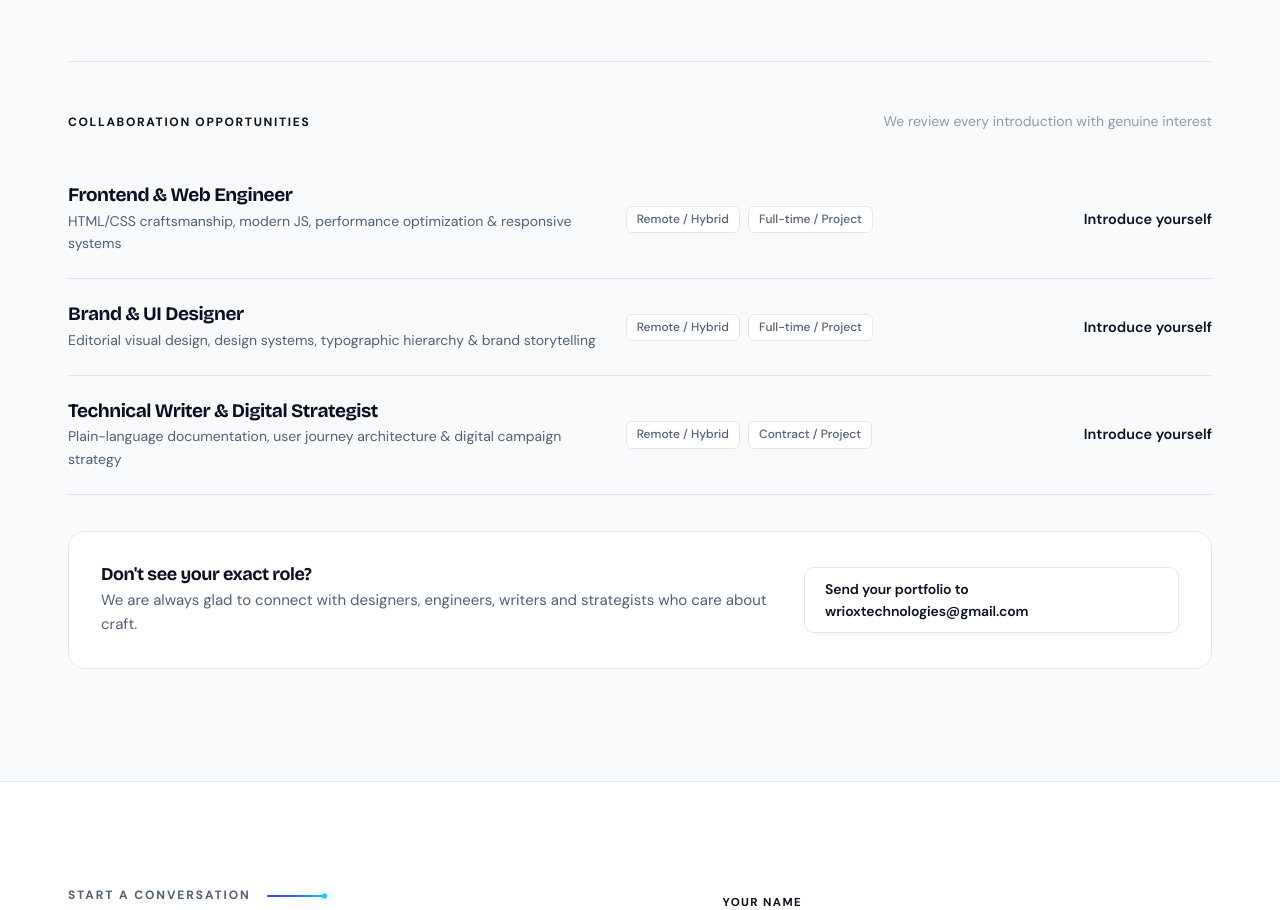
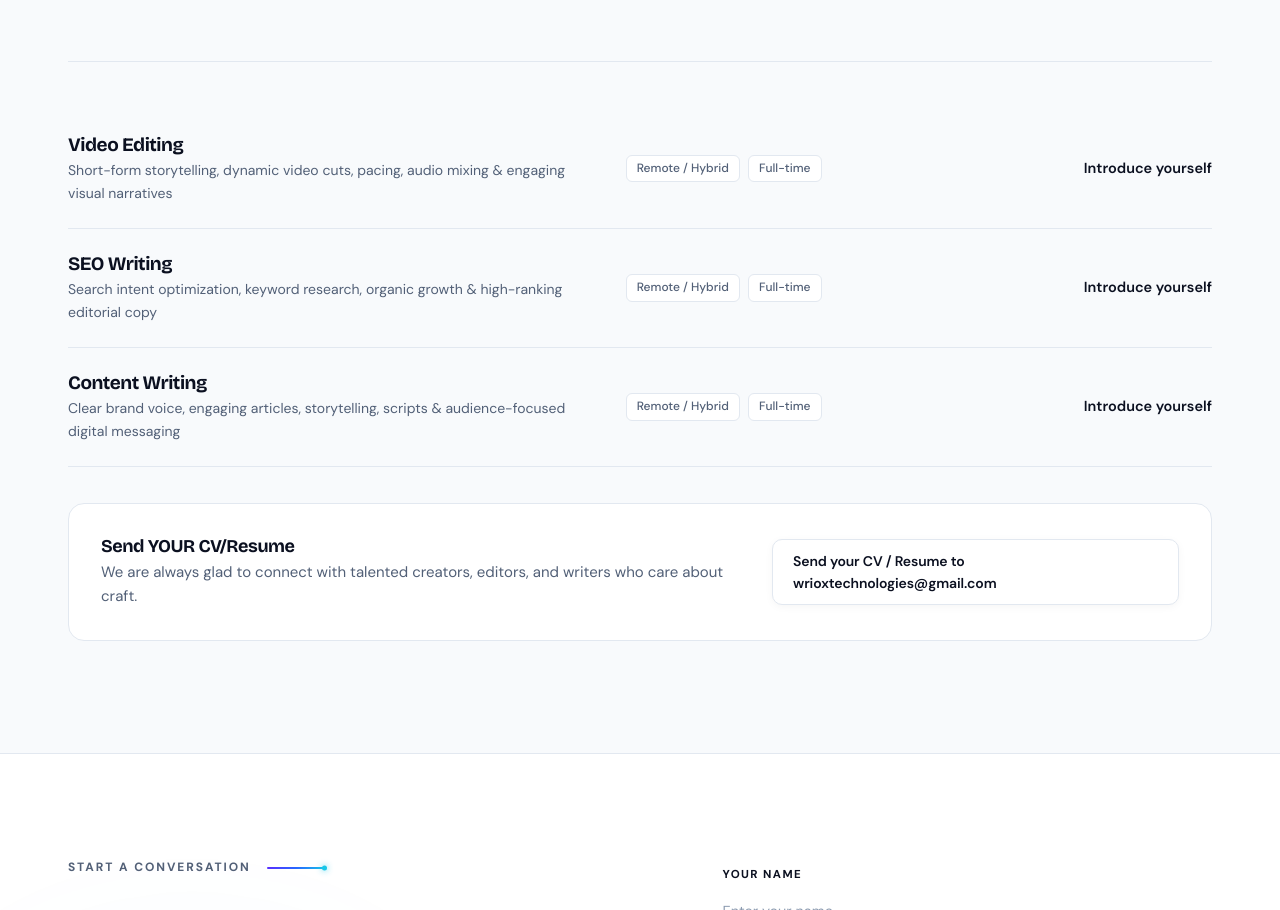
Before and after one commit to Naveen-2005205/wriox-website-, a website: page index.html in a window 1280 px wide. Shown: the part 5113-6023 px from the top of the page. Drawn offline with nearby package versions, Linux system fonts and the light colour scheme.

Commit message:
Update career openings to Video Editing, SEO Writing, Content Writing and update CV CTA

```diff
--- a/index.html
+++ b/index.html
@@ -480,50 +480,45 @@
 
         <!-- Open Inquiries List -->
         <div class="career-openings-block">
-          <div class="block-heading-row">
-            <span class="block-eyebrow">COLLABORATION OPPORTUNITIES</span>
-            <span class="block-caption">We review every introduction with genuine interest</span>
-          </div>
-
           <div class="roles-list">
             <div class="role-row">
               <div class="role-primary">
-                <h4 class="role-title">Frontend & Web Engineer</h4>
-                <span class="role-desc">HTML/CSS craftsmanship, modern JS, performance optimization & responsive systems</span>
+                <h4 class="role-title">Video Editing</h4>
+                <span class="role-desc">Short-form storytelling, dynamic video cuts, pacing, audio mixing &amp; engaging visual narratives</span>
               </div>
               <div class="role-meta">
                 <span class="meta-tag">Remote / Hybrid</span>
-                <span class="meta-tag">Full-time / Project</span>
+                <span class="meta-tag">Full-time</span>
               </div>
-              <a href="mailto:wrioxtechnologies@gmail.com?subject=Frontend%20Engineer%20Introduction" class="role-apply-link">
+              <a href="mailto:wrioxtechnologies@gmail.com?subject=Video%20Editing%20Introduction" class="role-apply-link">
                 <span>Introduce yourself</span>
               </a>
             </div>
 
             <div class="role-row">
               <div class="role-primary">
-                <h4 class="role-title">Brand & UI Designer</h4>
-                <span class="role-desc">Editorial visual design, design systems, typographic hierarchy & brand storytelling</span>
+                <h4 class="role-title">SEO Writing</h4>
+                <span class="role-desc">Search intent optimization, keyword research, organic growth &amp; high-ranking editorial copy</span>
               </div>
               <div class="role-meta">
                 <span class="meta-tag">Remote / Hybrid</span>
-                <span class="meta-tag">Full-time / Project</span>
+                <span class="meta-tag">Full-time</span>
               </div>
-              <a href="mailto:wrioxtechnologies@gmail.com?subject=Brand%20Designer%20Introduction" class="role-apply-link">
+              <a href="mailto:wrioxtechnologies@gmail.com?subject=SEO%20Writing%20Introduction" class="role-apply-link">
                 <span>Introduce yourself</span>
               </a>
             </div>
 
             <div class="role-row">
               <div class="role-primary">
-                <h4 class="role-title">Technical Writer & Digital Strategist</h4>
-                <span class="role-desc">Plain-language documentation, user journey architecture & digital campaign strategy</span>
+                <h4 class="role-title">Content Writing</h4>
+                <span class="role-desc">Clear brand voice, engaging articles, storytelling, scripts &amp; audience-focused digital messaging</span>
               </div>
               <div class="role-meta">
                 <span class="meta-tag">Remote / Hybrid</span>
-                <span class="meta-tag">Contract / Project</span>
+                <span class="meta-tag">Full-time</span>
               </div>
-              <a href="mailto:wrioxtechnologies@gmail.com?subject=Strategist%20Introduction" class="role-apply-link">
+              <a href="mailto:wrioxtechnologies@gmail.com?subject=Content%20Writing%20Introduction" class="role-apply-link">
                 <span>Introduce yourself</span>
               </a>
             </div>
@@ -531,11 +526,11 @@
 
           <div class="career-cta-box">
             <div class="career-cta-text">
-              <h4>Don't see your exact role?</h4>
-              <p>We are always glad to connect with designers, engineers, writers and strategists who care about craft.</p>
+              <h4>Send YOUR CV/Resume</h4>
+              <p>We are always glad to connect with talented creators, editors, and writers who care about craft.</p>
             </div>
-            <a href="mailto:wrioxtechnologies@gmail.com?subject=General%20Introduction%20to%20WRIOX" class="btn btn-secondary btn-sm">
-              <span>Send your portfolio to wrioxtechnologies@gmail.com</span>
+            <a href="mailto:wrioxtechnologies@gmail.com?subject=CV%20Resume%20Submission%20to%20WRIOX" class="btn btn-secondary btn-sm">
+              <span>Send your CV / Resume to wrioxtechnologies@gmail.com</span>
             </a>
           </div>
         </div>
```
